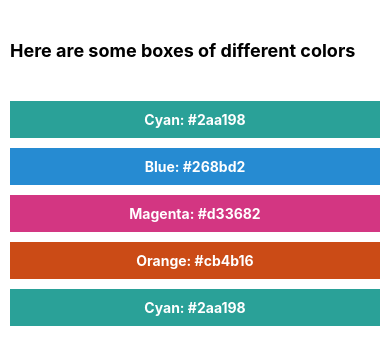
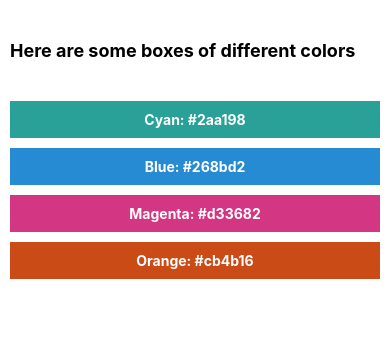
Before and after one commit to simonojok19/awesome-react-native, a React Native app: screen / in a window 390 px wide. Shown: the top 364 px of the page. Built offline with nearby package versions, Linux system fonts and the light colour scheme.

Commit message:
created reusable components

```diff
--- a/App.js
+++ b/App.js
@@ -7,19 +7,10 @@ const App = () => {
       <SafeAreaView style={styles.safeArea}>
         <View style={styles.container}>
           <Text style={[styles.text]}>Here are some boxes of different colors</Text>
-          <View style={[styles.box, styles.cyanBox]}>
-              <Text style={[styles.boxText]}>Cyan: #2aa198</Text>
-          </View>
-          <View style={[styles.box, styles.blueBox]}>
-              <Text style={[styles.boxText]}>Blue: #268bd2</Text>
-          </View>
-          <View style={[styles.box, styles.magentaBox]}>
-              <Text style={[styles.boxText]}>Magenta: #d33682</Text>
-          </View>
-          <View style={[styles.box, styles.orangeBox]}>
-              <Text style={[styles.boxText]}>Orange: #cb4b16</Text>
-          </View>
             <ColorBox colorName="Cyan" hexCode="#2aa198"/>
+            <ColorBox colorName="Blue" hexCode="#268bd2"/>
+            <ColorBox colorName="Magenta" hexCode="#d33682"/>
+            <ColorBox colorName="Orange" hexCode="#cb4b16"/>
         </View>
       </SafeAreaView>
   );
--- a/components/ColorBox.js
+++ b/components/ColorBox.js
@@ -6,7 +6,7 @@ const ColorBox = ({colorName, hexCode}) => {
         backgroundColor: hexCode
     }
     return (
-        <View style={[styles.box, styles.cyan]}>
+        <View style={[styles.box, boxColor]}>
             <Text style={[styles.boxText]}>{colorName}: {hexCode}</Text>
         </View>
     )
@@ -19,9 +19,6 @@ const styles = StyleSheet.create({
         alignItems: 'center',
         marginBottom: 10
     },
-    cyan: {
-        backgroundColor: "#2aa198",
-    },
     boxText: {
         color: "white",
         fontWeight: "bold"
```
